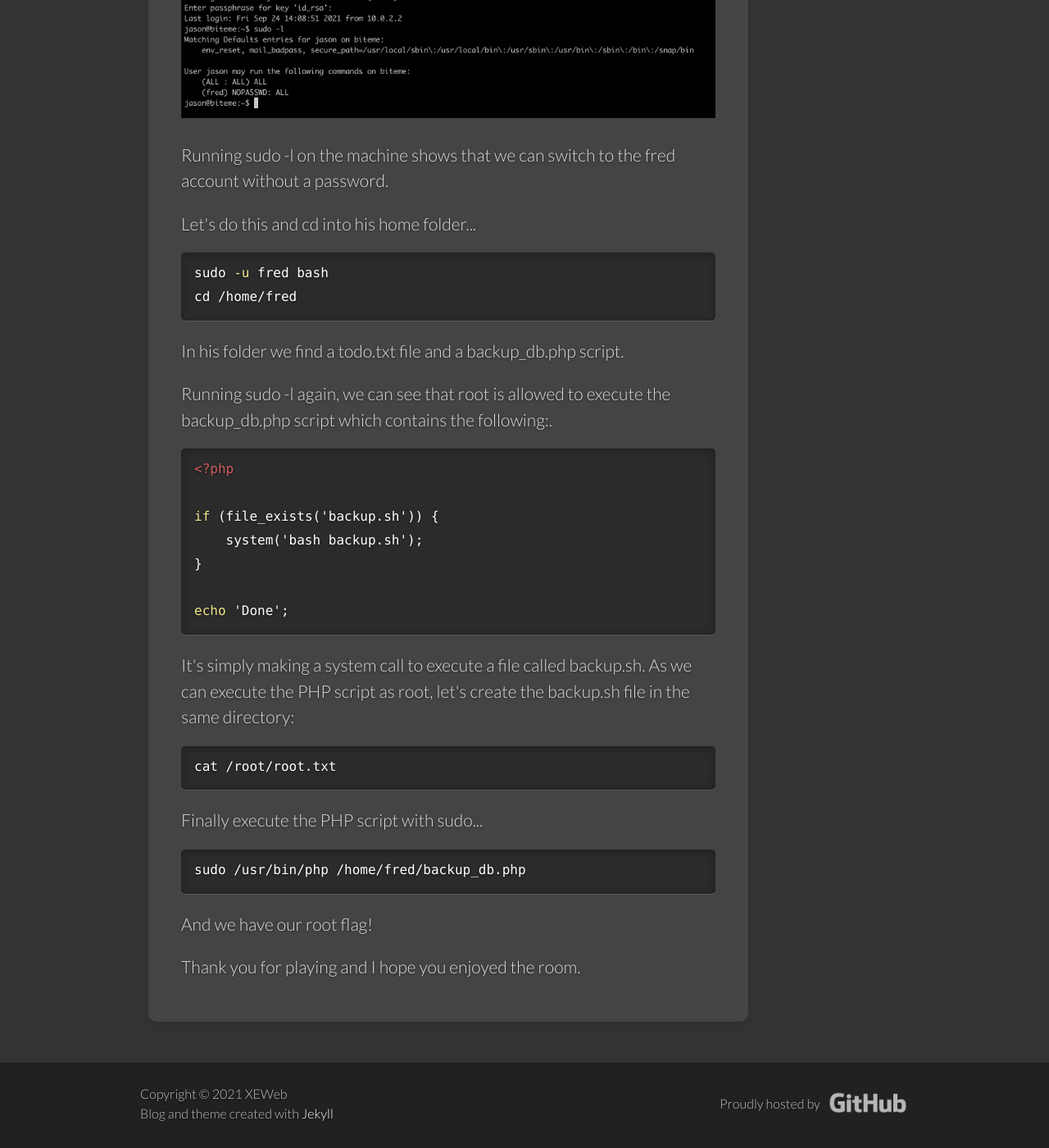
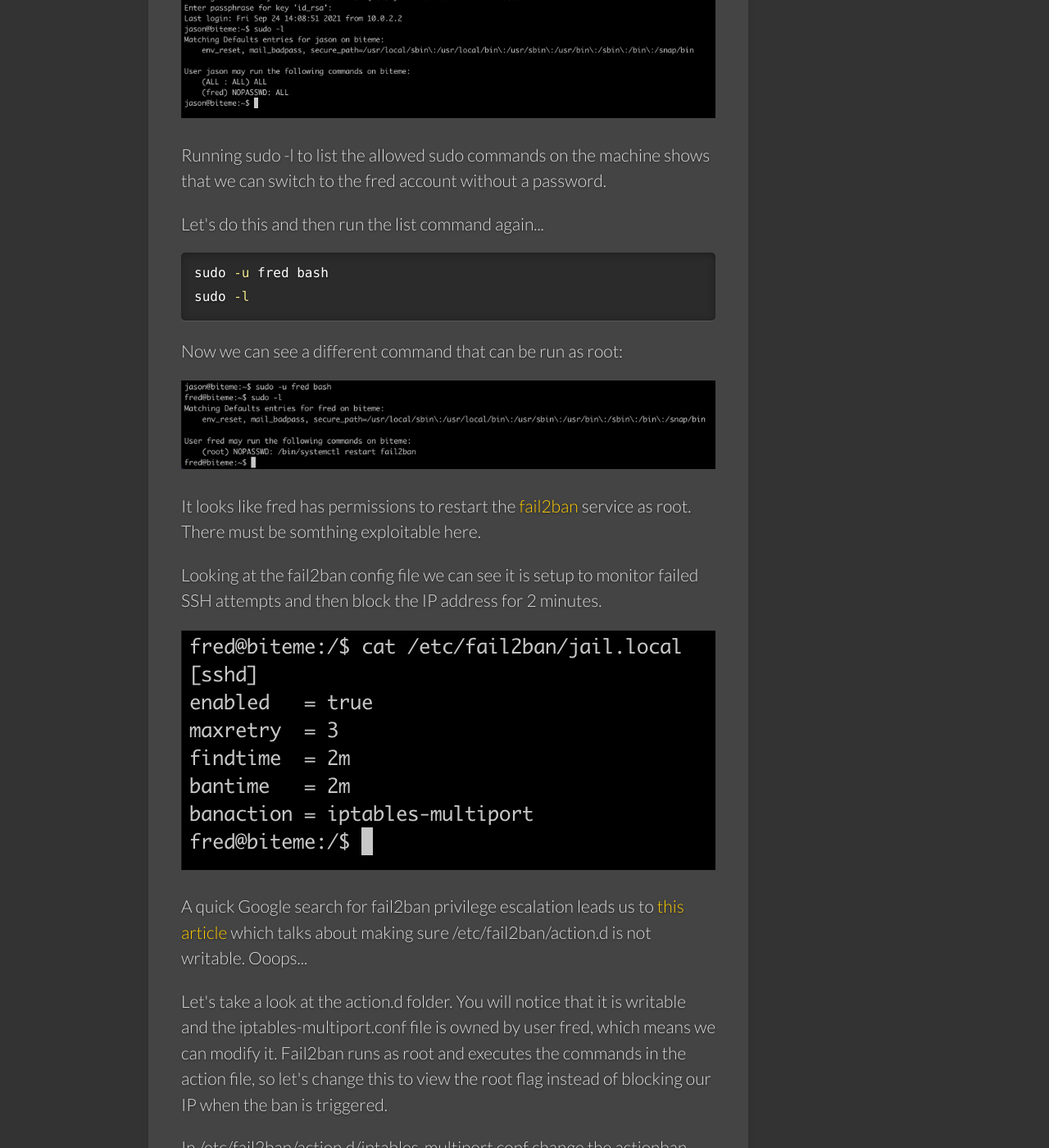
Before and after one commit to fire015/fire015.github.io-xeweb, a Jekyll site: the page built from _posts/2021-09-25-tryhackme-biteme-official-writeup.html, in a window 1280 px wide and 1400 px high, scrolled down 8272 px. Shown: the whole window at 82% size. Built offline with Jekyll 4.4.1, drawn with Linux system fonts in a browser that asks for light colours; comment, search, counter and statistics services are not loaded; some of the changed text lies outside the part shown.

Commit message:
Update with fail2ban changes

```diff
--- a/_posts/2021-09-25-tryhackme-biteme-official-writeup.html
+++ b/_posts/2021-09-25-tryhackme-biteme-official-writeup.html
@@ -145,41 +145,41 @@ john --wordlist=/path/to/rockyou.txt id_rsa.hash
 
 <p><img src="/img/writeup/12.png"></p>
 
-<p>Running sudo -l on the machine shows that we can switch to the fred account without a password.</p>
+<p>Running sudo -l to list the allowed sudo commands on the machine shows that we can switch to the fred account without a password.</p>
 
-<p>Let's do this and cd into his home folder...</p>
+<p>Let's do this and then run the list command again...</p>
 
 {% highlight bash %}
 sudo -u fred bash
-cd /home/fred
+sudo -l
 {% endhighlight %}
 
-<p>In his folder we find a todo.txt file and a backup_db.php script.</p>
+<p>Now we can see a different command that can be run as root:</p>
 
-<p>Running sudo -l again, we can see that root is allowed to execute the backup_db.php script which contains the following:.</p>
+<p><img src="/img/writeup/13.png"></p>
 
-{% highlight php %}
-<?php
+<p>It looks like fred has permissions to restart the <a href="https://www.fail2ban.org/wiki/index.php/Main_Page" target="_blank">fail2ban</a> service as root. There must be somthing exploitable here.</p>
 
-if (file_exists('backup.sh')) {
-    system('bash backup.sh');
-}
+<p>Looking at the fail2ban config file we can see it is setup to monitor failed SSH attempts and then block the IP address for 2 minutes.</p>
 
-echo 'Done';
+<p><img src="/img/writeup/14.png"></p>
+
+<p>A quick Google search for fail2ban privilege escalation leads us to <a href="https://grumpygeekwrites.wordpress.com/2021/01/29/privilege-escalation-via-fail2ban/" target="_blank">this article</a> which talks about making sure /etc/fail2ban/action.d is not writable. Ooops...</p>
+
+<p>Let's take a look at the action.d folder. You will notice that it is writable and the iptables-multiport.conf file is owned by user fred, which means we can modify it. Fail2ban runs as root and executes the commands in the action file, so let's change this to view the root flag instead of blocking our IP when the ban is triggered.</p>
+
+<p>In /etc/fail2ban/action.d/iptables-multiport.conf change the actionban line to:</p>
+
+{% highlight bash %}
+actionban = cp /root/root.txt /tmp/root.txt && chmod 755 /tmp/root.txt
 {% endhighlight %}
 
-<p>It's simply making a system call to execute a file called backup.sh. As we can execute the PHP script as root, let's create the backup.sh file in the same directory:</p>
+<p>Save this and then reload the fail2ban service as root using the command we saw in the sudo list.</p>
 
 {% highlight bash %}
-cat /root/root.txt
+sudo systemctl restart fail2ban
 {% endhighlight %}
 
-<p>Finally execute the PHP script with sudo...</p>
-
-{% highlight bash %}
-sudo /usr/bin/php /home/fred/backup_db.php
-{% endhighlight %}
-
-<p>And we have our root flag!</p>
+<p>Now we just have to trigger the ban. SSH onto the box without a key and enter any password incorrectly. Repeat this 3 times and we should trigger the ban, which will instead copy the root flag file into /tmp.</p>
 
 <p>Thank you for playing and I hope you enjoyed the room.</p>
```
Also changed, not shown: other parts of _posts/2021-09-25-tryhackme-biteme-official-writeup.html (+1 -1 lines), img/writeup/13.png (added), img/writeup/14.png (added).
